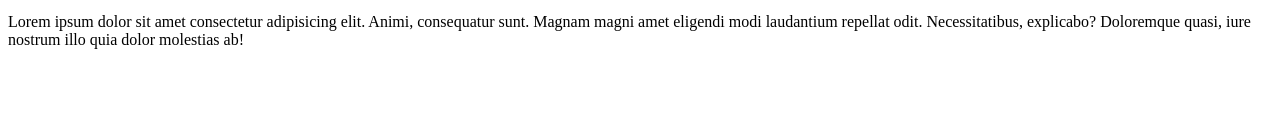
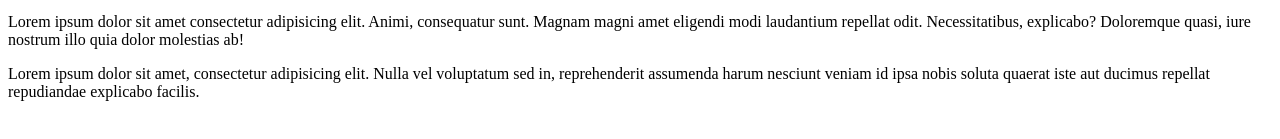
Before and after one commit to Demolinator/Git-learning-SMIT, a plain HTML site: page index.html in a window 1280 px wide. Shown: the part 153-292 px from the top of the page. Drawn offline with Linux system fonts and the light colour scheme.

Commit message:
Changed: para added

```diff
--- a/index.html
+++ b/index.html
@@ -10,5 +10,6 @@
     <p>Lorem ipsum dolor sit amet consectetur, adipisicing elit. Neque voluptatum nam voluptates mollitia repellat sequi consectetur? Quae exercitationem dignissimos reprehenderit beatae ducimus vel ut, itaque culpa molestiae reiciendis ipsa architecto.</p>
     <img src="example.png" alt="example image">
     <p>Lorem ipsum dolor sit amet consectetur adipisicing elit. Animi, consequatur sunt. Magnam magni amet eligendi modi laudantium repellat odit. Necessitatibus, explicabo? Doloremque quasi, iure nostrum illo quia dolor molestias ab!</p>
+    <p>Lorem ipsum dolor sit amet, consectetur adipisicing elit. Nulla vel voluptatum sed in, reprehenderit assumenda harum nesciunt veniam id ipsa nobis soluta quaerat iste aut ducimus repellat repudiandae explicabo facilis.</p>
 </body>
 </html>
```
